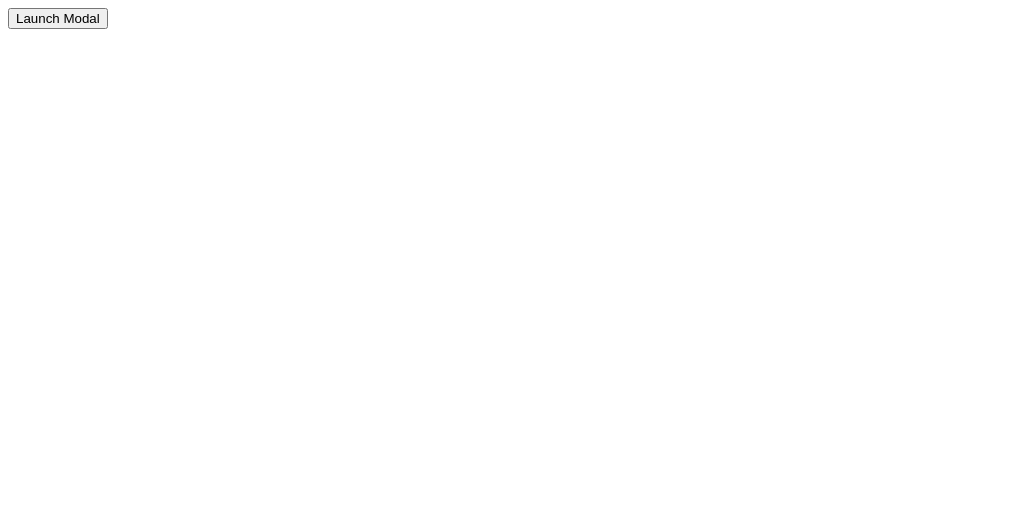
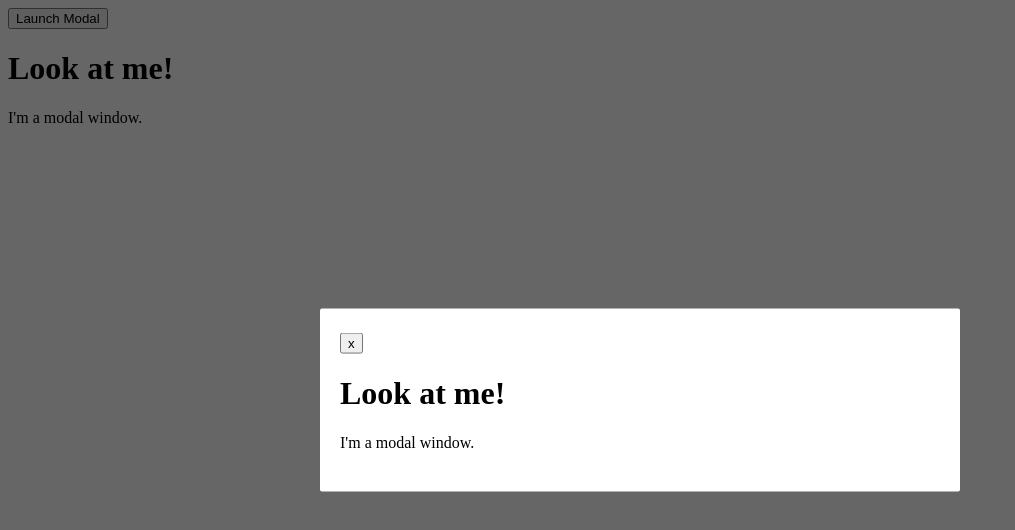
Before and after one commit to matt3188/modal-popup-plugin, a plain HTML site: page index.html in a window 1280 px wide. Both pictures are taken after a click on the button "Launch Modal". Shown: the whole page, without its empty margins (0-1015 px from the left). Drawn offline with Linux system fonts and the light colour scheme.

Commit message:
created some content for the modal and triggered the modal with a click event

```diff
--- a/index.html
+++ b/index.html
@@ -2,5 +2,22 @@
 
 <button id="trigger" class="trigger-button" type="button">Launch Modal</button>
 
+  <div id="content">
+    <h1>Look at me!</h1>
+    <p>I'm a modal window.</p>
+  </div>
 
 <script type="text/javascript" src="modal.js"></script>
+<script>
+  var myContent = document.getElementById('content');
+
+  var myModal = new Modal({
+    content: myContent
+  });
+
+  var triggerButton = document.getElementById('trigger');
+
+  triggerButton.addEventListener('click', function() {
+    myModal.open();
+  });
+</script>
```
